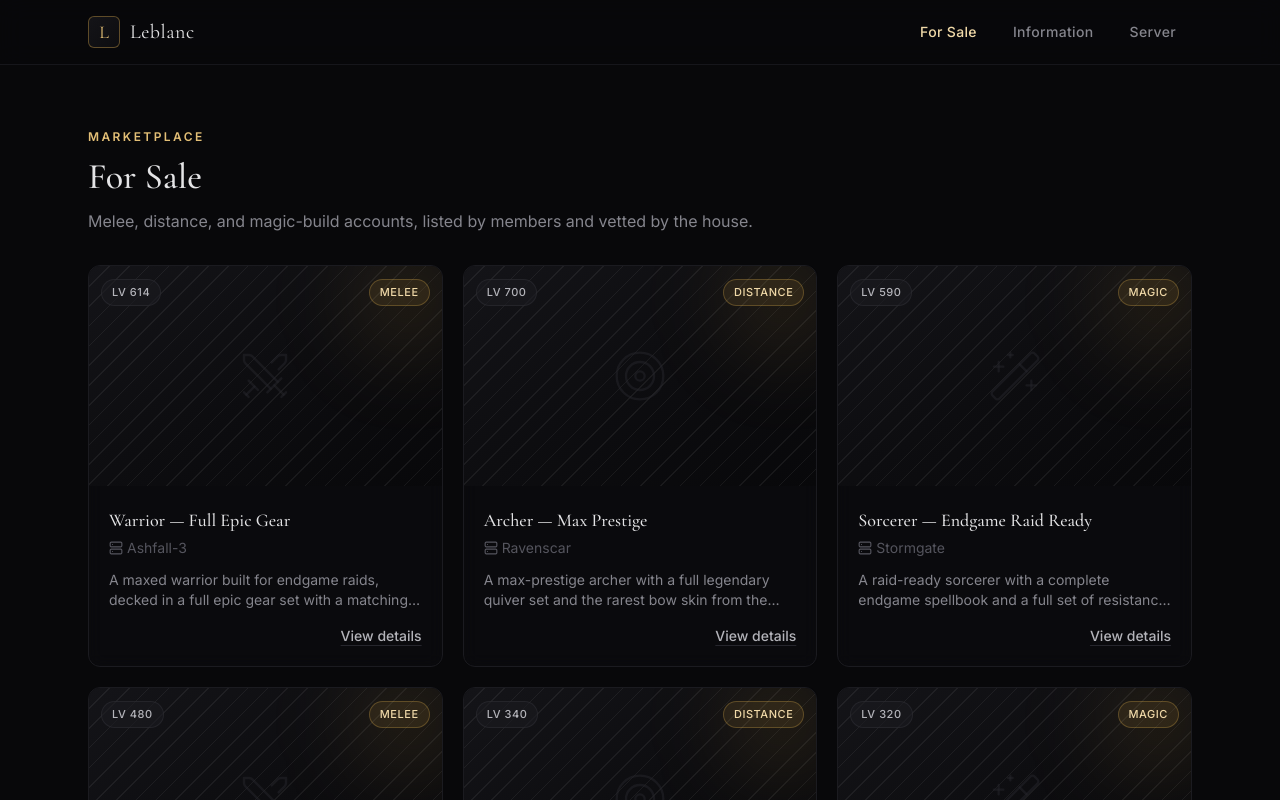
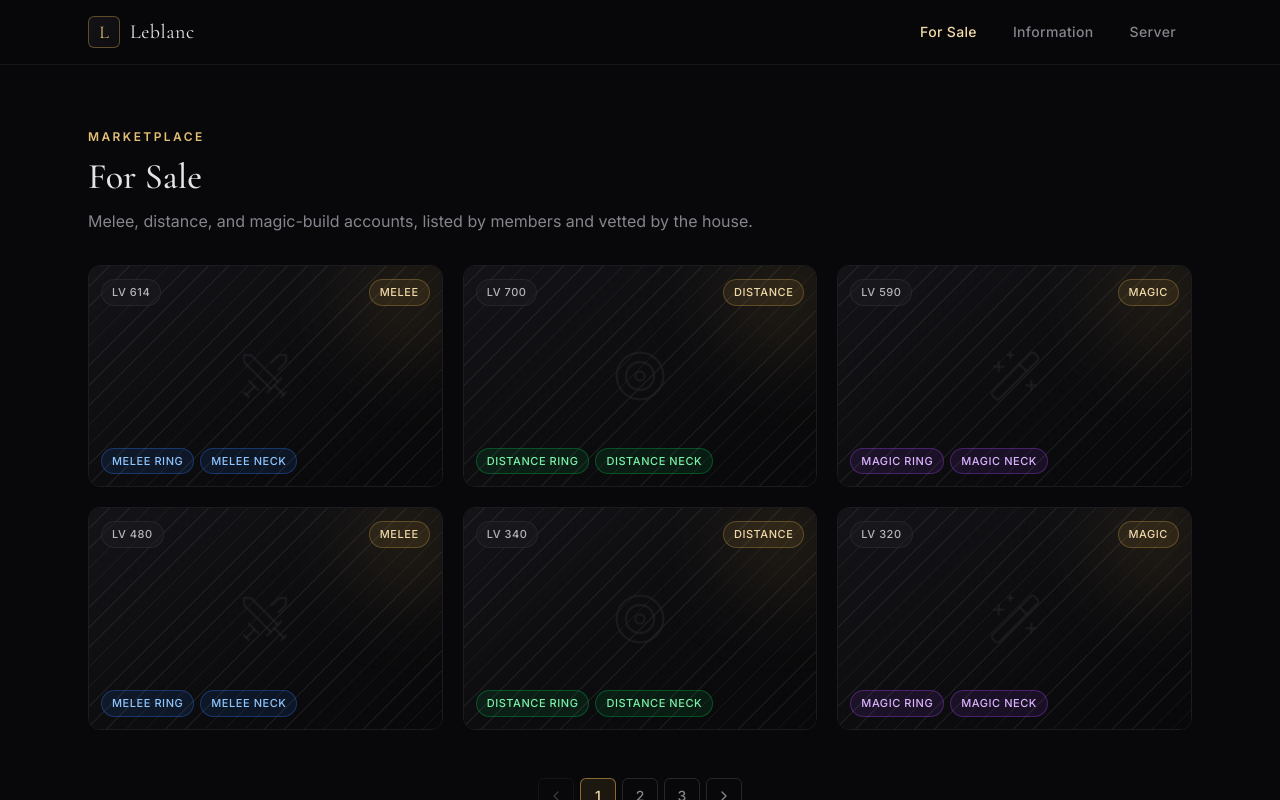
Before and after one commit to Leblancmid/Leblanc, a React (Vite) app: page /for-sale in a window 1280 px wide. Shown: the top 800 px of the page. Built offline with nearby package versions, Linux system fonts and the light colour scheme.

Commit message:
added melee

```diff
--- a/package.json
+++ b/package.json
@@ -24,6 +24,7 @@
     "@types/react-dom": "^19.2.3",
     "@vitejs/plugin-react": "^6.0.3",
     "oxlint": "^1.71.0",
+    "playwright": "^1.61.1",
     "tailwindcss": "^4.3.3",
     "typescript": "~6.0.2",
     "vite": "^8.1.1"
--- /dev/null
+++ b/scratch-shot10.mjs
@@ -0,0 +1,24 @@
+import { chromium } from 'playwright'
+
+const base = 'http://localhost:5192'
+const outDir = 'C:\\Users\\michaeln\\AppData\\Local\\Temp\\claude\\c--Users-michaeln-Desktop-Dev-Leblanc\\02cdaa97-e15b-4d97-adda-b493925c47b2\\scratchpad'
+
+const browser = await chromium.launch()
+const page = await browser.newPage({ viewport: { width: 1440, height: 900 } })
+
+const errors = []
+page.on('console', (msg) => { if (msg.type() === 'error') errors.push(msg.text()) })
+page.on('pageerror', (err) => errors.push('pageerror: ' + err.message))
+
+await page.goto(base + '/for-sale', { waitUntil: 'networkidle' })
+await page.waitForSelector('text=For Sale')
+await page.screenshot({ path: `${outDir}/90-for-sale-slots-cards.png`, fullPage: true })
+
+await page.goto(base + '/', { waitUntil: 'networkidle' })
+await page.waitForSelector('text=Leblanc')
+await page.waitForTimeout(1200)
+await page.screenshot({ path: `${outDir}/91-home-slots-cards.png`, fullPage: true })
+
+await browser.close()
+console.log('ERRORS:', JSON.stringify(errors, null, 2))
+console.log('DONE')
--- a/src/features/for-sale/ListingCard.tsx
+++ b/src/features/for-sale/ListingCard.tsx
@@ -1,4 +1,3 @@
-import { Server } from 'lucide-react'
 import { Card } from '@/components/ui/Card'
 import type { Listing } from '@/types'
 import { ListingThumbnail } from './ListingThumbnail'
@@ -10,27 +9,14 @@
 
 export function ListingCard({ listing, onSelect }: ListingCardProps) {
   return (
-    <Card interactive className="flex flex-col overflow-hidden animate-slide-up">
-      <ListingThumbnail listing={listing} />
-
-      <div className="flex flex-1 flex-col p-5">
-        <h3 className="text-lg font-medium text-ink-100">{listing.title}</h3>
-        <p className="mt-1 flex items-center gap-1 text-sm text-ink-400">
-          <Server className="size-3.5" />
-          {listing.server}
-        </p>
-        <p className="mt-3 flex-1 line-clamp-2 text-sm text-ink-300">{listing.description}</p>
-
-        <div className="mt-4 flex justify-end">
-          <button
-            type="button"
-            onClick={() => onSelect(listing)}
-            className="text-sm font-medium text-ink-200 underline decoration-ink-600 underline-offset-4 transition-colors hover:text-gold-300 hover:decoration-gold-400"
-          >
-            View details
-          </button>
-        </div>
-      </div>
+    <Card interactive className="overflow-hidden animate-slide-up">
+      <button
+        type="button"
+        onClick={() => onSelect(listing)}
+        className="block w-full focus-visible:outline focus-visible:outline-2 focus-visible:outline-offset-2 focus-visible:outline-gold-400"
+      >
+        <ListingThumbnail listing={listing} showSlots />
+      </button>
     </Card>
   )
 }
--- a/src/features/for-sale/ListingModal.tsx
+++ b/src/features/for-sale/ListingModal.tsx
@@ -1,15 +1,8 @@
 import { Server, User, CalendarDays, ShieldCheck, Star } from 'lucide-react'
 import { Modal } from '@/components/modals/Modal'
-import { Badge, type BadgeTone } from '@/components/ui/Badge'
 import { Button } from '@/components/ui/Button'
-import type { Listing, ListingCategory } from '@/types'
+import type { Listing } from '@/types'
 import { ListingThumbnail } from './ListingThumbnail'
-
-const categoryTone: Record<ListingCategory, BadgeTone> = {
-  Melee: 'blue',
-  Magic: 'purple',
-  Distance: 'green',
-}
 
 const dateFormatter = new Intl.DateTimeFormat('en-US', {
   month: 'long',
@@ -45,7 +38,7 @@
       }
     >
       <div className="flex flex-col gap-5">
-        <ListingThumbnail listing={listing} size="hero" className="rounded-lg" />
+        <ListingThumbnail listing={listing} size="hero" showSlots className="rounded-lg" />
 
         <p className="text-sm leading-relaxed text-ink-300">{listing.description}</p>
 
@@ -67,11 +60,6 @@
             <span>Listed {dateFormatter.format(new Date(listing.postedAt))}</span>
           </div>
         </div>
-
-        <div className="flex flex-wrap gap-2">
-          <Badge tone={categoryTone[listing.category]}>{listing.category} Ring</Badge>
-          <Badge tone={categoryTone[listing.category]}>{listing.category} Neck</Badge>
-        </div>
       </div>
     </Modal>
   )
--- a/src/features/for-sale/ListingThumbnail.tsx
+++ b/src/features/for-sale/ListingThumbnail.tsx
@@ -1,5 +1,5 @@
 import { Swords, Target, Wand2, type LucideIcon } from 'lucide-react'
-import { Badge } from '@/components/ui/Badge'
+import { Badge, type BadgeTone } from '@/components/ui/Badge'
 import { cn } from '@/lib/cn'
 import type { Listing } from '@/types'
 
@@ -9,13 +9,25 @@
   Magic: Wand2,
 }
 
+const categoryTone: Record<Listing['category'], BadgeTone> = {
+  Melee: 'blue',
+  Magic: 'purple',
+  Distance: 'green',
+}
+
 interface ListingThumbnailProps {
   listing: Listing
   size?: 'card' | 'hero'
+  showSlots?: boolean
   className?: string
 }
 
-export function ListingThumbnail({ listing, size = 'card', className }: ListingThumbnailProps) {
+export function ListingThumbnail({
+  listing,
+  size = 'card',
+  showSlots = false,
+  className,
+}: ListingThumbnailProps) {
   const Icon = categoryIcon[listing.category]
 
   return (
@@ -61,6 +73,13 @@
       <div className="absolute right-3 top-3">
         <Badge tone="gold">{listing.category}</Badge>
       </div>
+
+      {showSlots && (
+        <div className="absolute bottom-3 left-3 flex flex-wrap gap-1.5">
+          <Badge tone={categoryTone[listing.category]}>{listing.category} Ring</Badge>
+          <Badge tone={categoryTone[listing.category]}>{listing.category} Neck</Badge>
+        </div>
+      )}
     </div>
   )
 }
--- a/src/features/home/HomePage.tsx
+++ b/src/features/home/HomePage.tsx
@@ -65,23 +65,13 @@
 
           <div className="mt-10 grid gap-5 sm:grid-cols-2 lg:grid-cols-3">
             {featured.map((listing) => (
-              <Card
-                key={listing.id}
-                interactive
-                className="flex flex-col overflow-hidden animate-slide-up"
-              >
-                <ListingThumbnail listing={listing} />
-                <div className="flex flex-1 flex-col p-5">
-                  <h3 className="text-lg font-medium text-ink-100">{listing.title}</h3>
-                  <p className="mt-1 flex-1 text-sm text-ink-400">{listing.server}</p>
-                  <Link
-                    to="/for-sale"
-                    className="mt-4 flex items-center gap-1.5 self-end text-sm text-ink-300 transition-colors hover:text-gold-300"
-                  >
-                    View details
-                    <ArrowRight className="size-3.5" />
-                  </Link>
-                </div>
+              <Card key={listing.id} interactive className="overflow-hidden animate-slide-up">
+                <Link
+                  to="/for-sale"
+                  className="block focus-visible:outline focus-visible:outline-2 focus-visible:outline-offset-2 focus-visible:outline-gold-400"
+                >
+                  <ListingThumbnail listing={listing} showSlots />
+                </Link>
               </Card>
             ))}
           </div>
```
Also changed, not shown: 1 other file (tests, documents, lock files or other folders).
